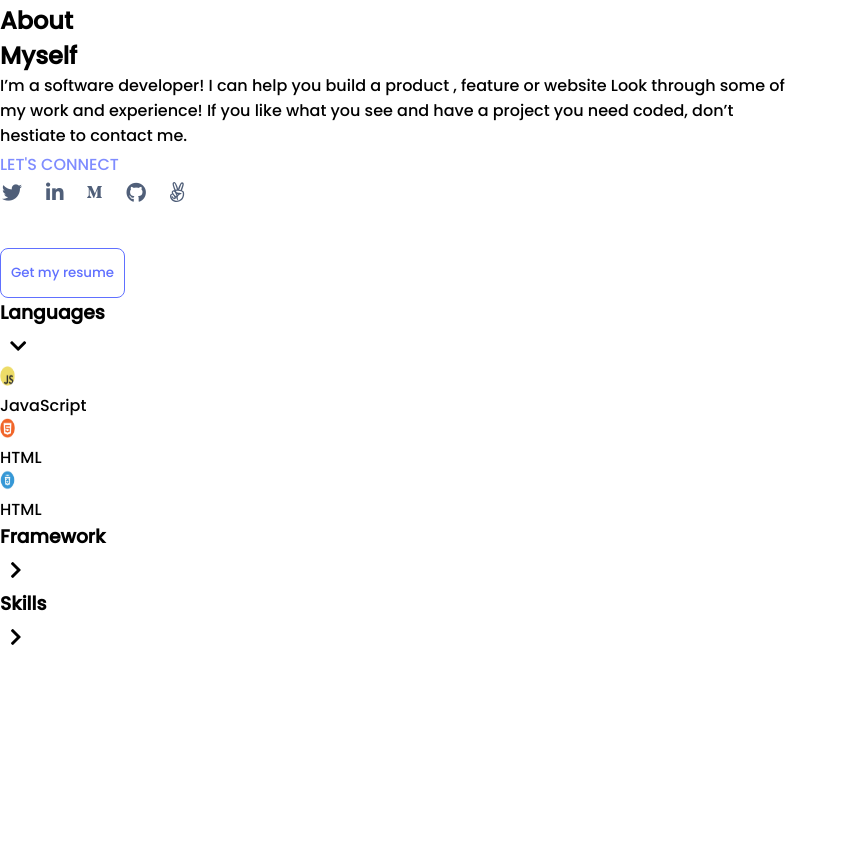
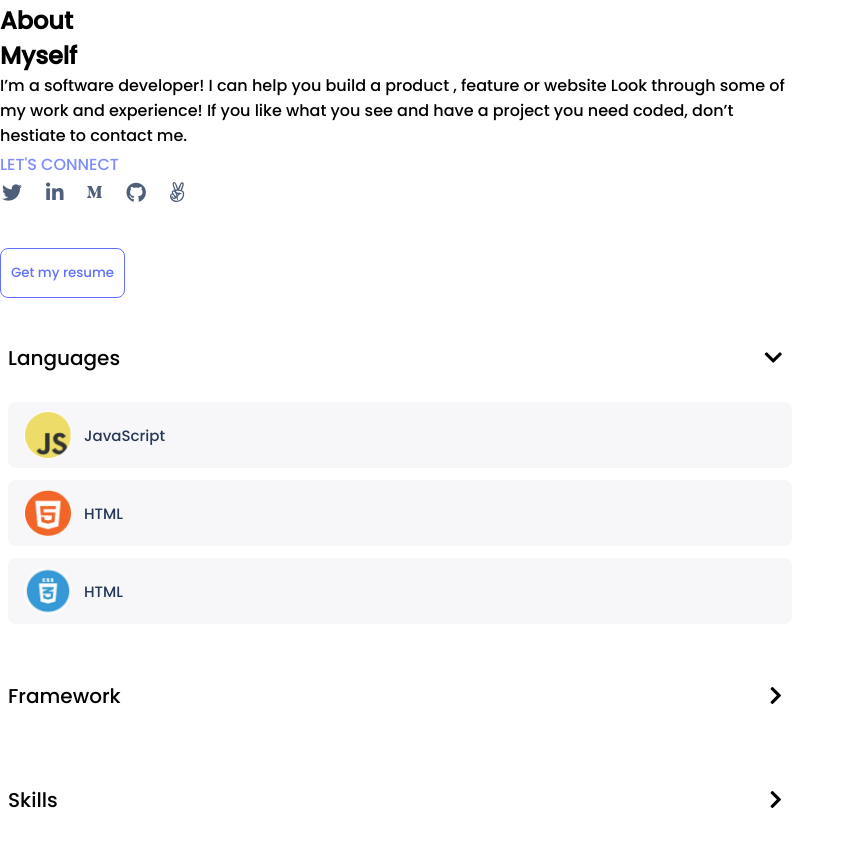
Before and after one commit to RaviTejaM9602/Portfolio, a website: page index.html in a window 1280 px wide. Shown: the part 3527-4371 px from the top of the page, without its empty margins (0-848 px from the left). Before the commit the page ends 4184 px from the top, so only its background shows below. Drawn offline with Linux system fonts and the light colour scheme.

Commit message:
added styles for about section

```diff
--- a/style.css
+++ b/style.css
@@ -226,6 +226,12 @@ li img {
   line-height: 8px;
 }
 
+.sub-skills img {
+  width: 48px;
+  height: 48px;
+  margin: 9px 12px 9px 16px;
+}
+
 .canopy ul img {
   margin: 0 12px;
   width: 8px;
@@ -265,3 +271,33 @@ button {
   border-radius: 8px;
   margin-top: 25px;
 }
+
+.skill-section {
+  display: flex;
+  flex-direction: column;
+  padding: 0 8px;
+}
+
+.skill-section li h3 {
+  display: flex;
+  justify-content: space-between;
+  align-items: center;
+  font-weight: 500;
+  font-size: 20px;
+  line-height: 24px;
+  margin: 40px 0 24px;
+}
+
+.core-skills .sub-skills {
+  display: flex;
+  align-items: center;
+  background: #f7f7f9;
+  border-radius: 8px;
+  margin: 12px 0;
+}
+
+.sub-skills p {
+  font-weight: 500;
+  font-size: 15px;
+  color: #253858;
+}
```
